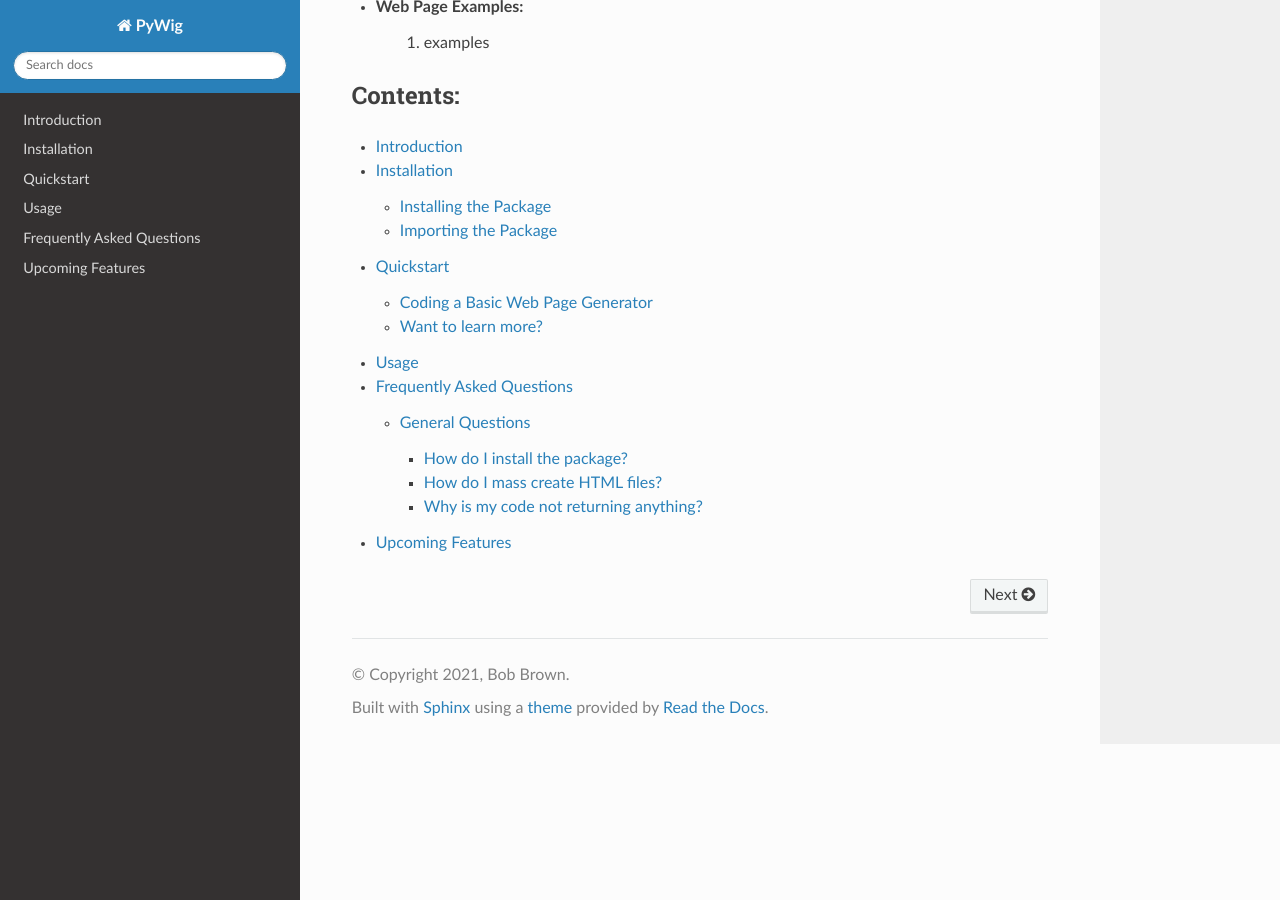
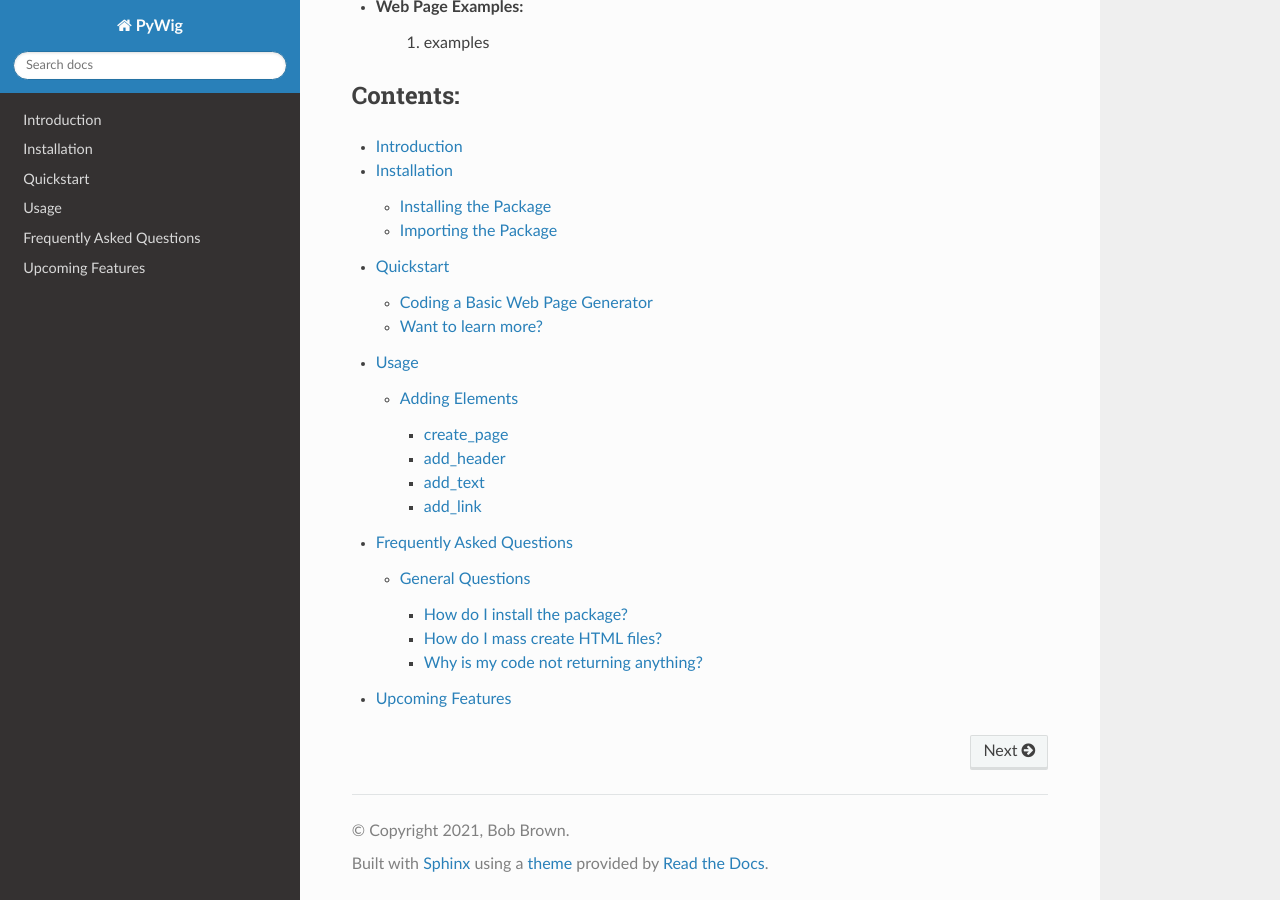
Before and after one commit to BobBrown1/py2html, a Sphinx documentation site: the page built from docs/source/index.rst, in a window 1280 px wide and 900 px high, scrolled down 882 px. Built offline with Sphinx 7.4.7 and the Read the Docs theme 2.0.0, drawn with Linux system fonts in a browser that asks for light colours.

Commit message:
Update usage.rst

```diff
--- a/docs/source/usage.rst
+++ b/docs/source/usage.rst
@@ -3,31 +3,47 @@
 
 Here you will learn how to best use PyWig and take full advantage of
 the features it has to offer. The following table contains a list of attributes and their parameters.
+Click on the attributes to learn more about them or read through the entire page.
 
 +----------------------+---------------------------+
 | Attributes           | Parameters                |
 +======================+===========================+
-| create_page          | title                     |
+| :ref:`create_page`   | title                     |
 +----------------------+---------------------------+
-| add_header           | header_type, text, style* |
+| :ref:`add_header`    | header_type, text, style* |
 +----------------------+---------------------------+
-| add_text             | text, style*              |
+| :ref:`add_text`      | text, style*              |
 +----------------------+---------------------------+
-| add_link             | text, link, style*        |
+| :ref:`add_link`      | text, link, style*        |
 +----------------------+---------------------------+
-| add_list             | list_type, items, style*  |
+| :ref:`add_list`      | list_type, items, style*  |
 +----------------------+---------------------------+
-| add_image            | src, alt*, style*         |
+| :ref:`add_image`     | src, alt*, style*         |
 +----------------------+---------------------------+
-| add_video            | src                       |
+| :ref:`add_video`     | src                       |
 +----------------------+---------------------------+
-| add_image            | src, alt*, style*         |
+| :ref:`add_image`     | src, alt*, style*         |
 +----------------------+---------------------------+
 | set_background_color | color                     |
 +----------------------+---------------------------+
-| load_template        | template, items           |
+| :ref:`load_template` | template, items           |
 +----------------------+---------------------------+
-| auto_create          | cooldown, max, filename   |
+| :ref:`auto_create`   | cooldown, max, filename   |
 +----------------------+---------------------------+
-| save                 | filename                  |
+| :ref:`save`          | filename                  |
 +----------------------+---------------------------+
+
+Adding Elements
+----------------
+
+create_page
+~~~~~~~~~~~~~
+
+add_header
+~~~~~~~~~~
+
+add_text
+~~~~~~~~~
+
+add_link
+~~~~~~~~~
```
